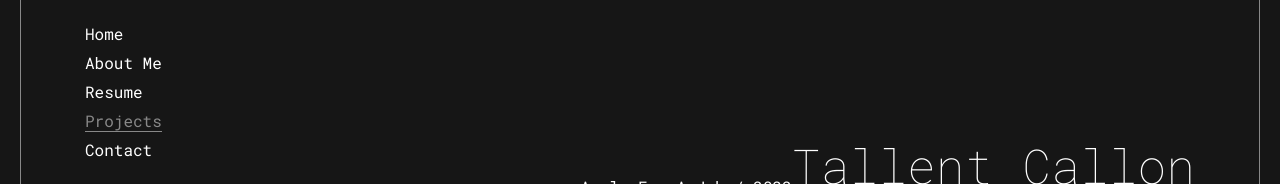
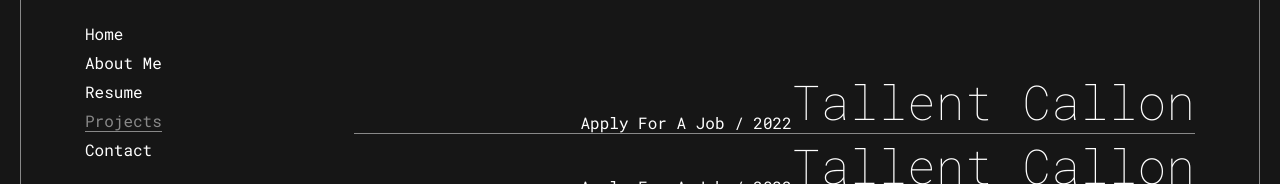
Before and after one commit to tripng/myporto, a Nuxt app: page /projects in a window 1280 px wide. Shown: the part 197-381 px from the top of the page. Built offline with nearby package versions, Linux system fonts and the light colour scheme; what particles-bg-vue would draw is missing.

Commit message:
change image

```diff
--- a/pages/projects/index.vue
+++ b/pages/projects/index.vue
@@ -8,6 +8,15 @@
       <div class="content">
         <ul>
           <li>
+            <a
+              href="https://talent.callon.id"
+              target="_blank"
+              class="link project-list"
+            >
+              <img src="~/assets/img/project/talent-callon.png" alt="" />
+              <span class="date">Apply For A Job / 2022</span>
+              <h1 class="project-title">Tallent Callon</h1>
+            </a>
             <a
               href="https://talent.callon.id"
               target="_blank"
```
